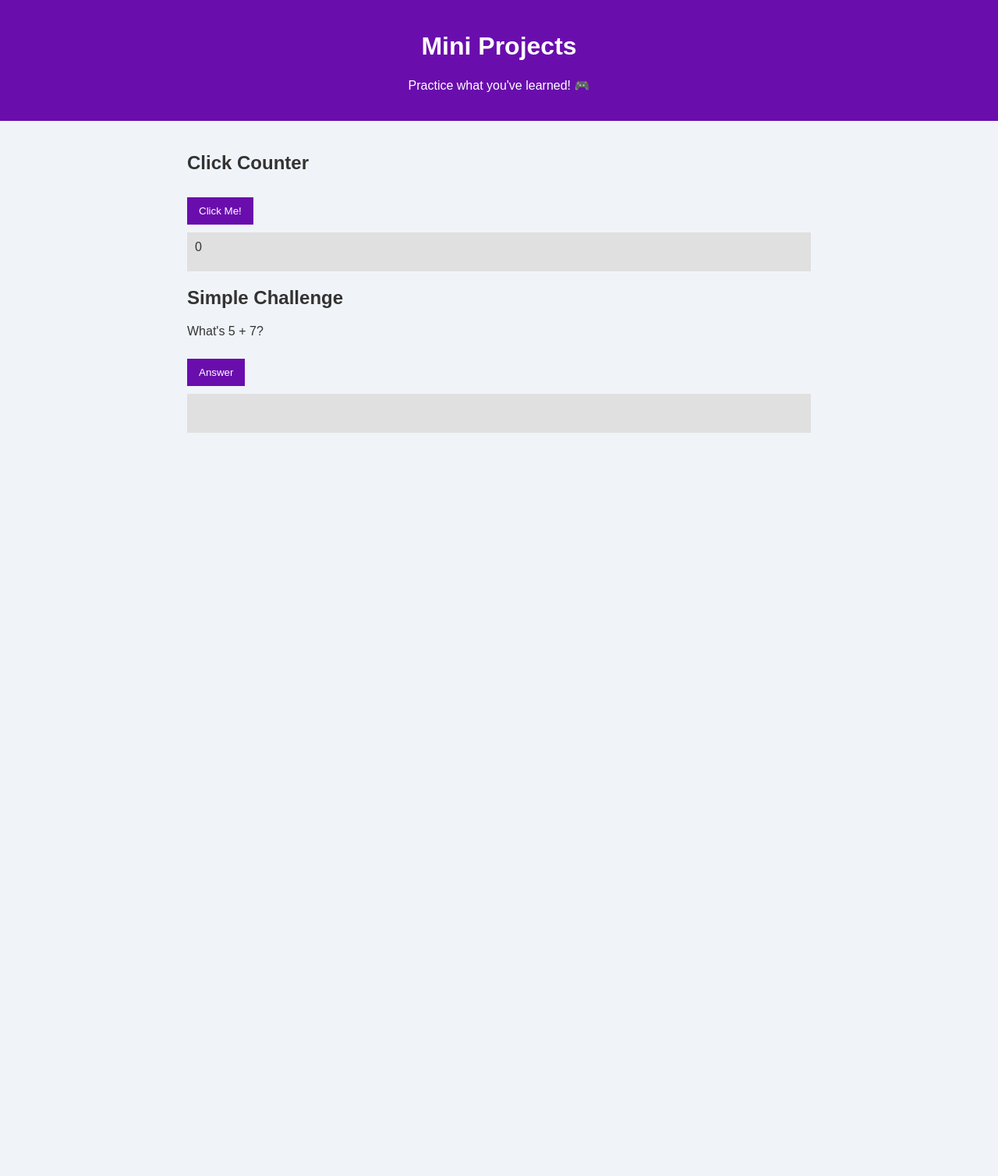
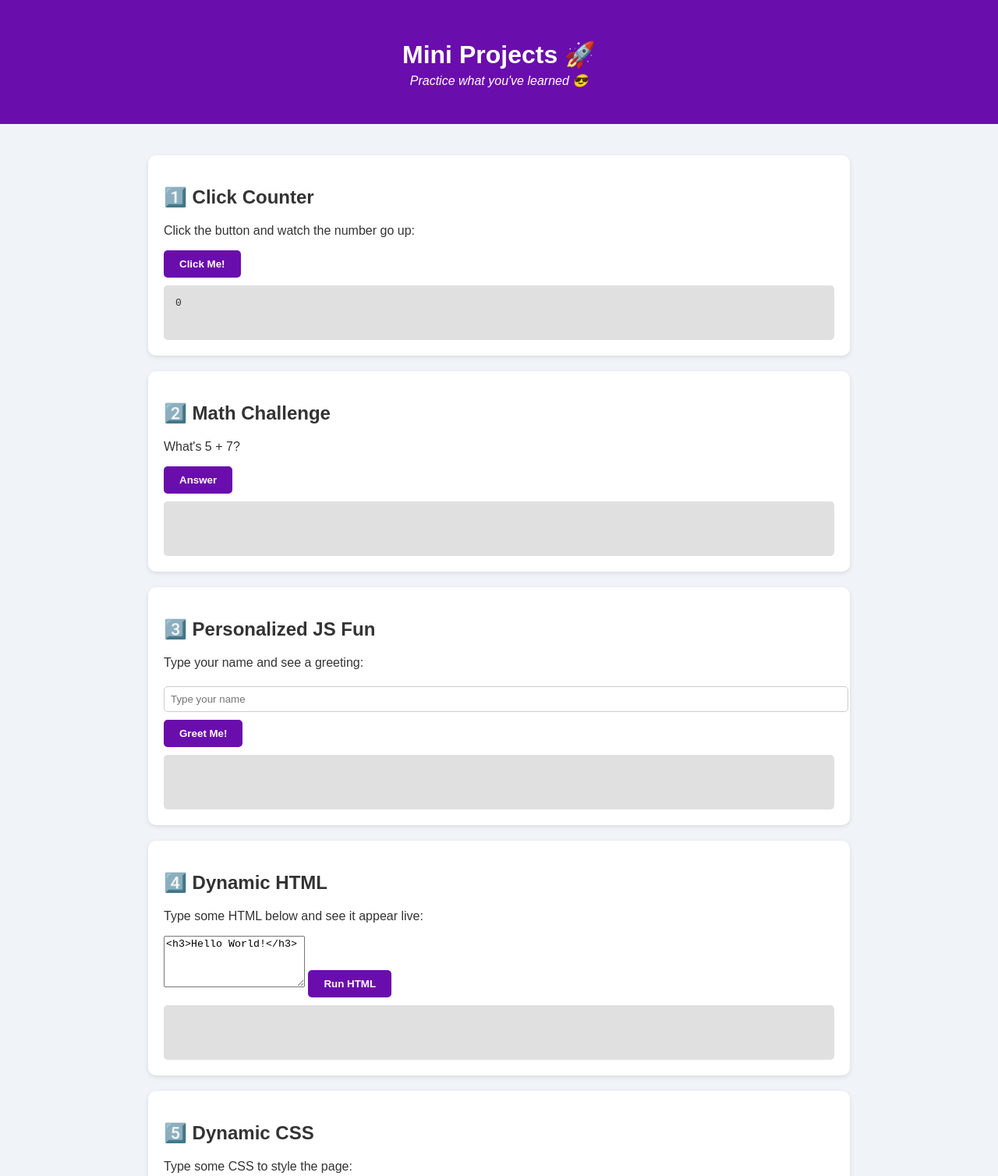
Before and after one commit to Flexi-spec/Coding-basis-for-Inioluwa-, a plain HTML site: page projects.html in a window 1280 px wide. Shown: the top 1508 px of the page at 78% size. Before the commit the page ends 800 px from the top, so only its background shows below. Drawn offline with Linux system fonts and the light colour scheme.

Commit message:
Update projects.html

```diff
--- a/projects.html
+++ b/projects.html
@@ -6,41 +6,113 @@
   <title>Projects - Inioluwa Coding School</title>
   <style>
     body { font-family: Arial; background:#f0f4f8; margin:0; padding:0; color:#333; }
-    header { background:#6a0dad; color:white; text-align:center; padding:20px 10px; }
-    main { max-width:800px; margin:auto; padding:20px; }
-    button.action { padding:10px 15px; background:#6a0dad; color:white; border:none; cursor:pointer; margin-top:10px; }
+    header { background:#6a0dad; color:white; text-align:center; padding:30px 10px; }
+    header h1 { margin-bottom:5px; }
+    header p { margin-top:0; font-style:italic; }
+    main { max-width:900px; margin:auto; padding:20px; }
+    .project { background:#fff; padding:20px; margin-top:20px; border-radius:10px; box-shadow:0 2px 6px rgba(0,0,0,0.1); }
+    button.action { padding:10px 20px; background:#6a0dad; color:white; border:none; cursor:pointer; border-radius:5px; font-weight:bold; }
     button.action:hover { background:#4b0082; }
-    .output { background:#e0e0e0; padding:10px; min-height:30px; margin-top:10px; }
+    .output { background:#e0e0e0; padding:15px; min-height:40px; margin-top:10px; border-radius:5px; font-family:monospace; }
+    input { padding:8px; margin-top:5px; margin-bottom:10px; border-radius:5px; border:1px solid #ccc; width:100%; }
   </style>
 </head>
 <body>
   <header>
-    <h1>Mini Projects</h1>
-    <p>Practice what you've learned! 🎮</p>
+    <h1>Mini Projects 🚀</h1>
+    <p>Practice what you've learned 😎</p>
   </header>
+
   <main>
-    <h2>Click Counter</h2>
-    <button class="action" onclick="increment()">Click Me!</button>
-    <div class="output" id="counter">0</div>
+    <!-- Project 1: Click Counter -->
+    <div class="project">
+      <h2>1️⃣ Click Counter</h2>
+      <p>Click the button and watch the number go up:</p>
+      <button class="action" onclick="increment()">Click Me!</button>
+      <div class="output" id="counter">0</div>
+    </div>
 
-    <h2>Simple Challenge</h2>
-    <p>What's 5 + 7?</p>
-    <button class="action" onclick="tryChallenge()">Answer</button>
-    <div class="output" id="challenge-output"></div>
+    <!-- Project 2: Simple Math Challenge -->
+    <div class="project">
+      <h2>2️⃣ Math Challenge</h2>
+      <p>What's 5 + 7?</p>
+      <button class="action" onclick="tryChallenge()">Answer</button>
+      <div class="output" id="challenge-output"></div>
+    </div>
+
+    <!-- Project 3: Personalized Greeting -->
+    <div class="project">
+      <h2>3️⃣ Personalized JS Fun</h2>
+      <p>Type your name and see a greeting:</p>
+      <input type="text" id="name-input" placeholder="Type your name">
+      <button class="action" onclick="greetName()">Greet Me!</button>
+      <div class="output" id="greet-output"></div>
+    </div>
+
+    <!-- Project 4: Dynamic HTML -->
+    <div class="project">
+      <h2>4️⃣ Dynamic HTML</h2>
+      <p>Type some HTML below and see it appear live:</p>
+      <textarea id="html-project" rows="4">&lt;h3&gt;Hello World!&lt;/h3&gt;</textarea>
+      <button class="action" onclick="runProjectHTML()">Run HTML</button>
+      <div class="output" id="html-project-output"></div>
+    </div>
+
+    <!-- Project 5: Dynamic CSS -->
+    <div class="project">
+      <h2>5️⃣ Dynamic CSS</h2>
+      <p>Type some CSS to style the page:</p>
+      <textarea id="css-project" rows="4">h3 { color: purple; }</textarea>
+      <button class="action" onclick="runProjectCSS()">Apply CSS</button>
+    </div>
+
+    <!-- Project 6: Dynamic JS -->
+    <div class="project">
+      <h2>6️⃣ Dynamic JS</h2>
+      <p>Type some JS to make things happen:</p>
+      <textarea id="js-project" rows="4">alert("Hello little bro!");</textarea>
+      <button class="action" onclick="runProjectJS()">Run JS</button>
+    </div>
   </main>
 
   <script>
+    // Project 1: Click Counter
     let count = 0;
-    function increment(){
-      count++;
-      document.getElementById('counter').innerText = count;
-    }
+    function increment(){ count++; document.getElementById('counter').innerText = count; }
 
+    // Project 2: Math Challenge
     function tryChallenge(){
       const answer = prompt("Type your answer:");
       if(answer==='12'){ document.getElementById('challenge-output').innerText = "Correct! 🎉"; }
       else{ document.getElementById('challenge-output').innerText = "Try again 😅"; }
     }
+
+    // Project 3: Personalized Greeting
+    function greetName(){
+      const name = document.getElementById('name-input').value;
+      if(name) document.getElementById('greet-output').innerText = `Hello, ${name}! Keep rocking JS 💻`;
+      else document.getElementById('greet-output').innerText = "Type your name first!";
+    }
+
+    // Project 4: Dynamic HTML
+    function runProjectHTML(){
+      const html = document.getElementById('html-project').value;
+      document.getElementById('html-project-output').innerHTML = html;
+    }
+
+    // Project 5: Dynamic CSS
+    let styleTag;
+    function runProjectCSS(){
+      const css = document.getElementById('css-project').value;
+      if(!styleTag){ styleTag = document.createElement('style'); document.head.appendChild(styleTag); }
+      styleTag.innerHTML = css;
+    }
+
+    // Project 6: Dynamic JS
+    function runProjectJS(){
+      const js = document.getElementById('js-project').value;
+      try{ eval(js); } catch(e){ alert('Error: '+e.message); }
+    }
   </script>
 </body>
 </html>
```
